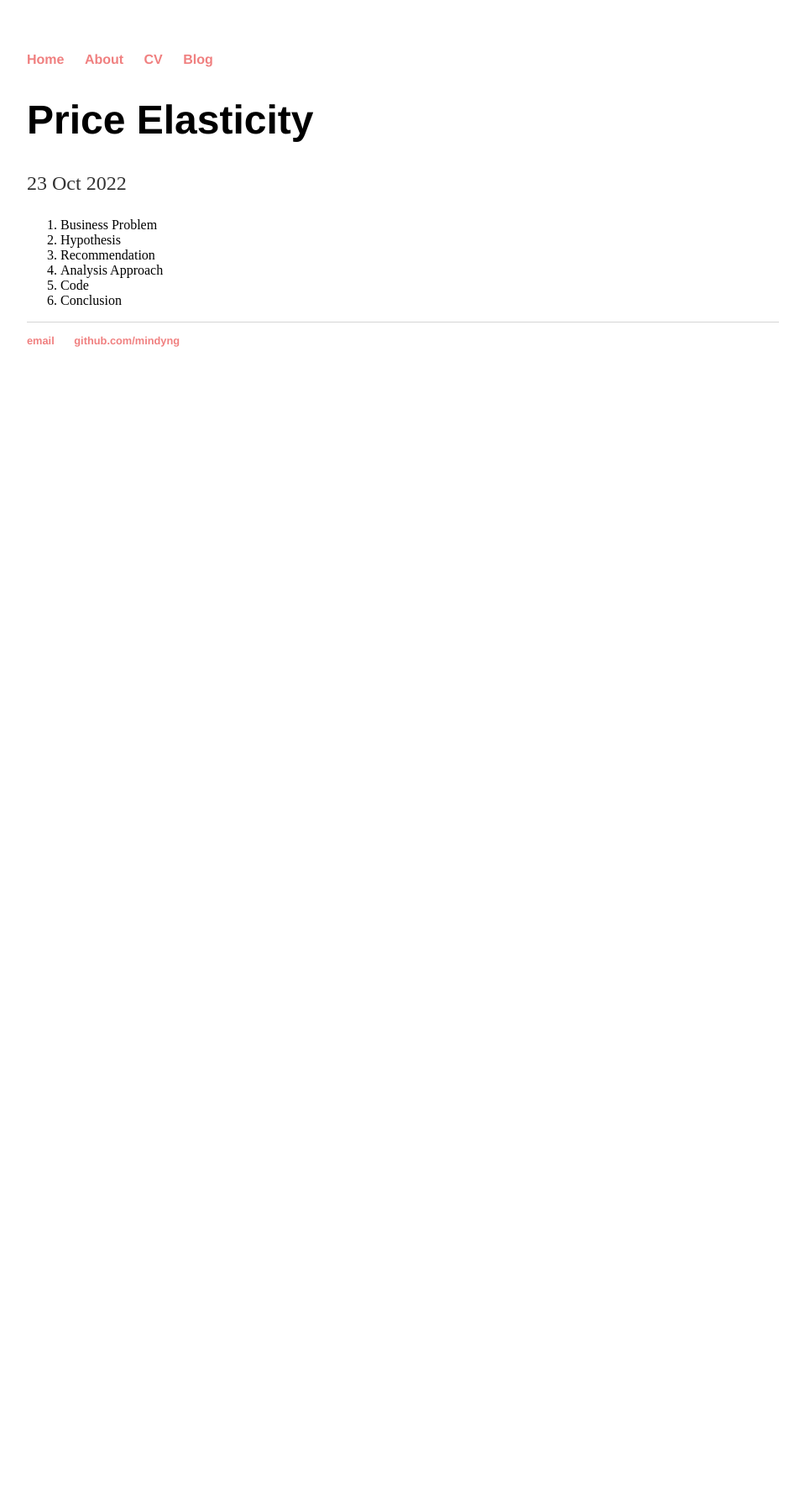
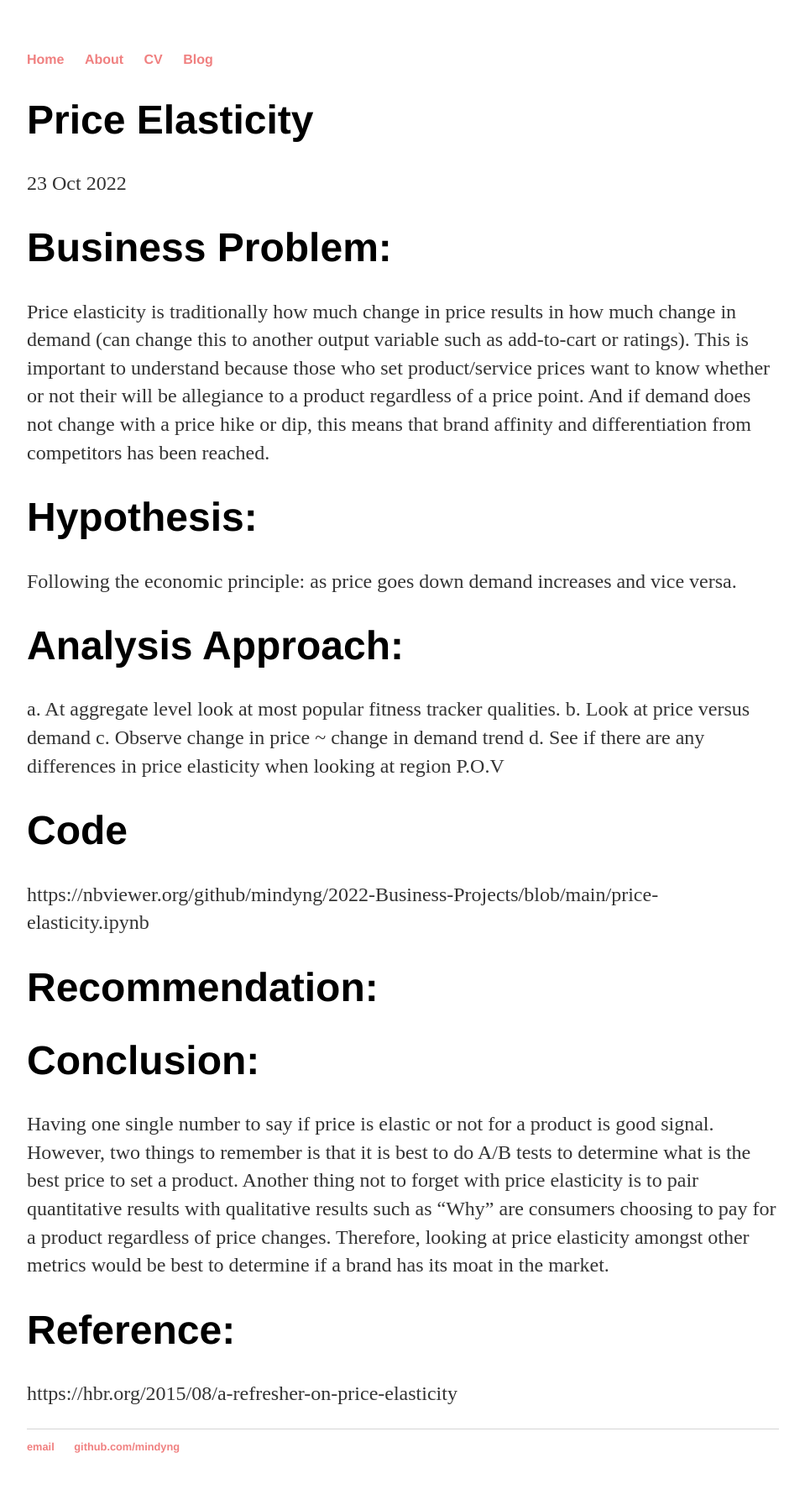
Before and after one commit to mindyng/mindyng.github.io, a Jekyll site: the page built from _posts/2022-10-23-Price-Elasticity.md, in a window 1280 px wide. Shown: the whole page at 84% size, without its empty margins (160-1119 px from the left). Built offline with Jekyll 4.4.1, drawn with Linux system fonts in a browser that asks for light colours; our own code applies the rules of GitHub Pages for plain Markdown files; before the commit the page ends 900 px from its top, so only the background shows below that.

Commit message:
Update 2022-10-23-Price-Elasticity.md

```diff
--- a/_posts/2022-10-23-Price-Elasticity.md
+++ b/_posts/2022-10-23-Price-Elasticity.md
@@ -1,6 +1,32 @@
-1. Business Problem
-2. Hypothesis
-3. Recommendation
-4. Analysis Approach
-5. Code
-6. Conclusion
+# Business Problem:
+
+Price elasticity is traditionally how much change in price results in how much change in demand (can change this to another output variable such as add-to-cart or ratings). This is important to understand because those who set product/service prices want to know whether or not their will be allegiance to a product regardless of a price point. And if demand does not change with a price hike or dip, this means that brand affinity and differentiation from competitors has been reached.
+
+
+# Hypothesis:
+
+Following the economic principle: as price goes down demand increases and vice versa.
+
+
+# Analysis Approach:
+
+  a. At aggregate level look at most popular fitness tracker qualities.
+  b. Look at price versus demand
+  c. Observe change in price ~ change in demand trend
+  d. See if there are any differences in price elasticity when looking at region P.O.V
+
+
+# Code
+
+https://nbviewer.org/github/mindyng/2022-Business-Projects/blob/main/price-elasticity.ipynb
+
+# Recommendation:
+
+
+
+# Conclusion:
+
+Having one single number to say if price is elastic or not for a product is good signal. However, two things to remember is that it is best to do A/B tests to determine what is the best price to set a product. Another thing not to forget with price elasticity is to pair quantitative results with qualitative results such as "Why" are consumers choosing to pay for a product regardless of price changes. Therefore, looking at price elasticity amongst other metrics would be best to determine if a brand has its moat in the market.
+
+# Reference:
+https://hbr.org/2015/08/a-refresher-on-price-elasticity
```
